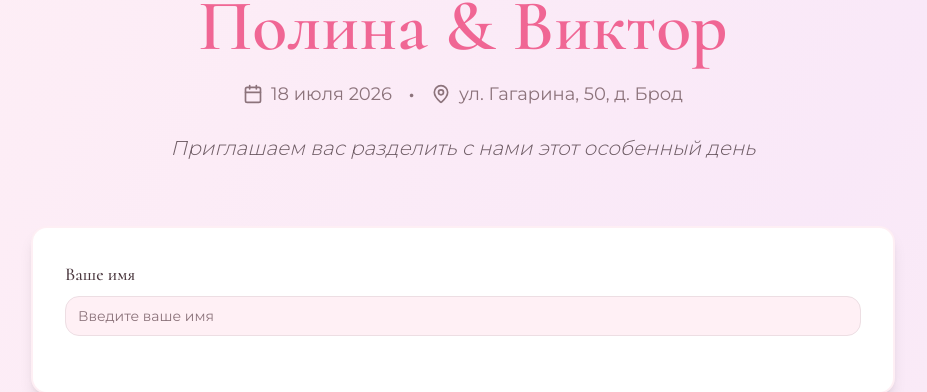
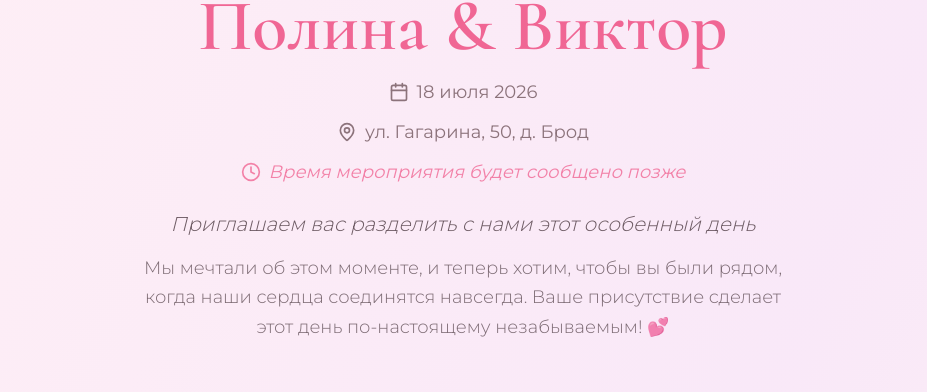
Before and after one commit to pr-poehali-dev/wedding-invitation-polina-viktor, a React (Vite) app: page / in a window 1280 px wide. Shown: the part 362-754 px from the top of the page, without its empty margins (177-1104 px from the left). Built offline with nearby package versions, Linux system fonts and the light colour scheme.

Commit message:
feat: Добавлен текст о времени события

```diff
--- a/src/pages/Index.tsx
+++ b/src/pages/Index.tsx
@@ -65,20 +65,29 @@ export default function Index() {
           <h1 className="text-6xl md:text-7xl font-cormorant font-semibold text-primary mb-4">
             Полина & Виктор
           </h1>
-          <div className="flex items-center justify-center gap-4 text-lg text-muted-foreground mb-6">
+          <div className="flex flex-col items-center justify-center gap-3 text-lg text-muted-foreground mb-6">
             <div className="flex items-center gap-2">
               <Icon name="Calendar" size={20} />
               <span>18 июля 2026</span>
             </div>
-            <span className="text-2xl">•</span>
             <div className="flex items-center gap-2">
               <Icon name="MapPin" size={20} />
               <span>ул. Гагарина, 50, д. Брод</span>
             </div>
+            <div className="flex items-center gap-2 text-primary/80">
+              <Icon name="Clock" size={20} />
+              <span className="italic">Время мероприятия будет сообщено позже</span>
+            </div>
           </div>
-          <p className="text-xl text-foreground/80 font-light italic">
-            Приглашаем вас разделить с нами этот особенный день
-          </p>
+          <div className="max-w-2xl mx-auto space-y-4">
+            <p className="text-xl text-foreground/80 font-light italic">
+              Приглашаем вас разделить с нами этот особенный день
+            </p>
+            <p className="text-lg text-foreground/70 font-light leading-relaxed">
+              Мы мечтали об этом моменте, и теперь хотим, чтобы вы были рядом, когда наши сердца соединятся навсегда.
+              Ваше присутствие сделает этот день по-настоящему незабываемым! 💕
+            </p>
+          </div>
         </div>
 
         {!submitted ? (
```
